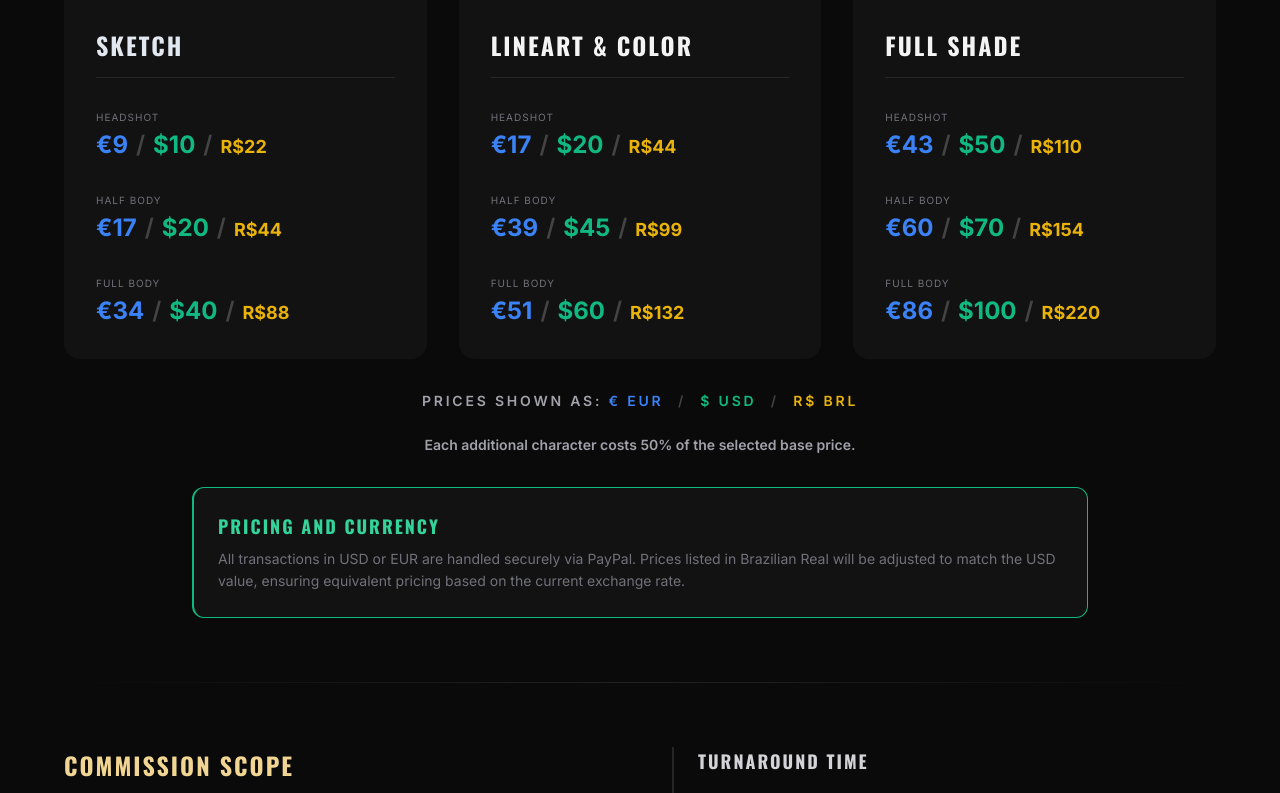
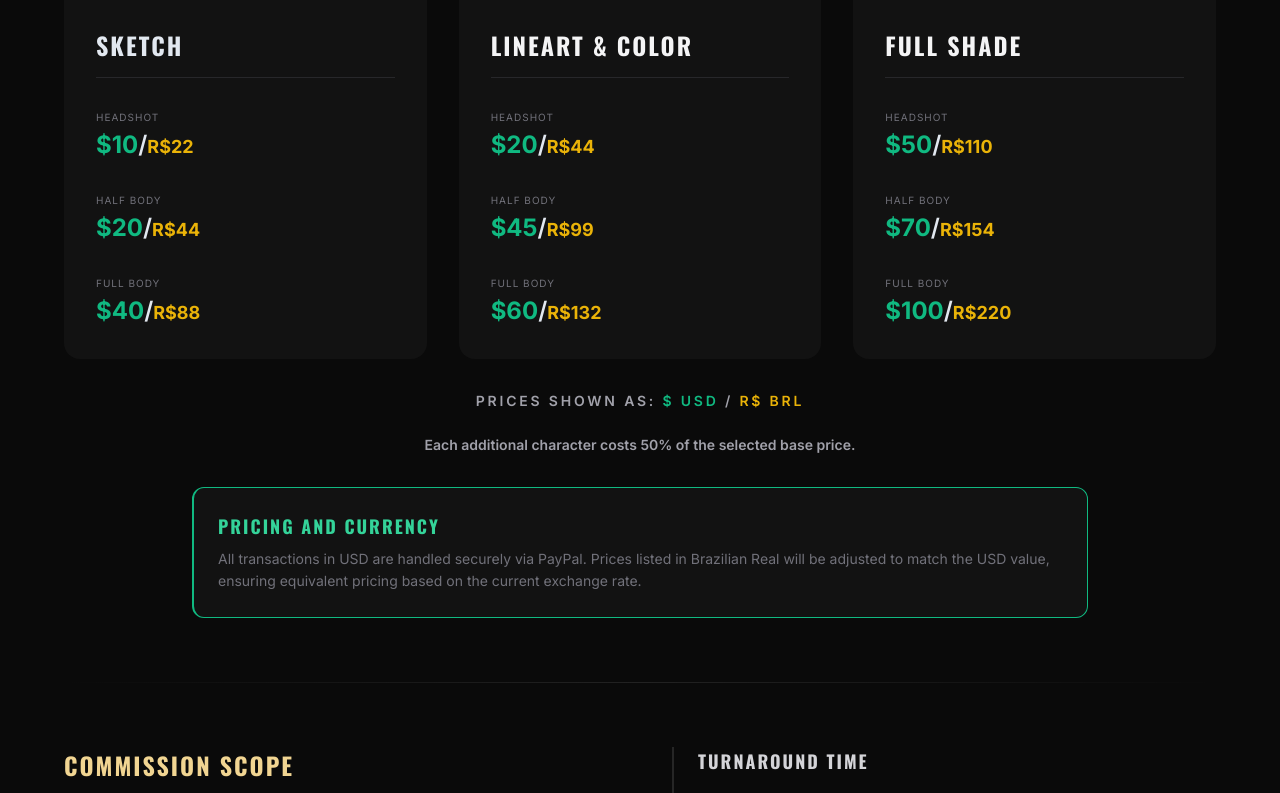
Before and after one commit to DomSTN/Commission-Page, a plain HTML site: page index.html in a window 1280 px wide. Shown: the part 715-1508 px from the top of the page. Drawn offline with nearby package versions, Linux system fonts and the light colour scheme.

Commit message:
Update index.html

```diff
--- a/index.html
+++ b/index.html
@@ -30,13 +30,6 @@
         }
         .price-text {
             color: #10b981;
-        }
-        .price-eur {
-            color: #3b82f6;
-        }
-        .price-divider {
-            color: #444;
-            margin: 0 8px;
         }
         .price-brl {
             color: #eab308;
@@ -277,19 +270,19 @@
                             <span class="text-[10px] text-zinc-500 uppercase tracking-widest mb-1"
                                   data-en="Headshot"
                                   data-pt="Busto">Headshot</span>
-                            <div class="text-2xl font-semibold"><span class="price-eur font-bold">€9</span><span class="price-divider">/</span><span class="price-text font-bold">$10</span><span class="price-divider">/</span><span class="price-brl text-lg font-bold">R$22</span></div>
+                            <div class="text-2xl font-semibold"><span class="price-text font-bold">$10</span><span class="price-divider">/</span><span class="price-brl text-lg font-bold">R$22</span></div>
                         </li>
                         <li class="flex flex-col">
                             <span class="text-[10px] text-zinc-500 uppercase tracking-widest mb-1"
                                   data-en="Half Body"
                                   data-pt="Meio Corpo">Half Body</span>
-                            <div class="text-2xl font-semibold"><span class="price-eur font-bold">€17</span><span class="price-divider">/</span><span class="price-text font-bold">$20</span><span class="price-divider">/</span><span class="price-brl text-lg font-bold">R$44</span></div>
+                            <div class="text-2xl font-semibold"><span class="price-text font-bold">$20</span><span class="price-divider">/</span><span class="price-brl text-lg font-bold">R$44</span></div>
                         </li>
                         <li class="flex flex-col">
                             <span class="text-[10px] text-zinc-500 uppercase tracking-widest mb-1"
                                   data-en="Full Body"
                                   data-pt="Corpo Inteiro">Full Body</span>
-                            <div class="text-2xl font-semibold"><span class="price-eur font-bold">€34</span><span class="price-divider">/</span><span class="price-text font-bold">$40</span><span class="price-divider">/</span><span class="price-brl text-lg font-bold">R$88</span></div>
+                            <div class="text-2xl font-semibold"><span class="price-text font-bold">$40</span><span class="price-divider">/</span><span class="price-brl text-lg font-bold">R$88</span></div>
                         </li>
                     </ul>
                 </div>
@@ -311,19 +304,19 @@
                             <span class="text-[10px] text-zinc-500 uppercase tracking-widest mb-1"
                                   data-en="Headshot"
                                   data-pt="Busto">Headshot</span>
-                            <div class="text-2xl font-semibold"><span class="price-eur font-bold">€17</span><span class="price-divider">/</span><span class="price-text font-bold">$20</span><span class="price-divider">/</span><span class="price-brl text-lg font-bold">R$44</span></div>
+                            <div class="text-2xl font-semibold"><span class="price-text font-bold">$20</span><span class="price-divider">/</span><span class="price-brl text-lg font-bold">R$44</span></div>
                         </li>
                         <li class="flex flex-col">
                             <span class="text-[10px] text-zinc-500 uppercase tracking-widest mb-1"
                                   data-en="Half Body"
                                   data-pt="Meio Corpo">Half Body</span>
-                            <div class="text-2xl font-semibold"><span class="price-eur font-bold">€39</span><span class="price-divider">/</span><span class="price-text font-bold">$45</span><span class="price-divider">/</span><span class="price-brl text-lg font-bold">R$99</span></div>
+                            <div class="text-2xl font-semibold"><span class="price-text font-bold">$45</span><span class="price-divider">/</span><span class="price-brl text-lg font-bold">R$99</span></div>
                         </li>
                         <li class="flex flex-col">
                             <span class="text-[10px] text-zinc-500 uppercase tracking-widest mb-1"
                                   data-en="Full Body"
                                   data-pt="Corpo Inteiro">Full Body</span>
-                            <div class="text-2xl font-semibold"><span class="price-eur font-bold">€51</span><span class="price-divider">/</span><span class="price-text font-bold">$60</span><span class="price-divider">/</span><span class="price-brl text-lg font-bold">R$132</span></div>
+                            <div class="text-2xl font-semibold"><span class="price-text font-bold">$60</span><span class="price-divider">/</span><span class="price-brl text-lg font-bold">R$132</span></div>
                         </li>
                     </ul>
                 </div>
@@ -345,19 +338,19 @@
                             <span class="text-[10px] text-zinc-500 uppercase tracking-widest mb-1"
                                   data-en="Headshot"
                                   data-pt="Busto">Headshot</span>
-                            <div class="text-2xl font-semibold"><span class="price-eur font-bold">€43</span><span class="price-divider">/</span><span class="price-text font-bold">$50</span><span class="price-divider">/</span><span class="price-brl text-lg font-bold">R$110</span></div>
+                            <div class="text-2xl font-semibold"><span class="price-text font-bold">$50</span><span class="price-divider">/</span><span class="price-brl text-lg font-bold">R$110</span></div>
                         </li>
                         <li class="flex flex-col">
                             <span class="text-[10px] text-zinc-500 uppercase tracking-widest mb-1"
                                   data-en="Half Body"
                                   data-pt="Meio Corpo">Half Body</span>
-                            <div class="text-2xl font-semibold"><span class="price-eur font-bold">€60</span><span class="price-divider">/</span><span class="price-text font-bold">$70</span><span class="price-divider">/</span><span class="price-brl text-lg font-bold">R$154</span></div>
+                            <div class="text-2xl font-semibold"><span class="price-text font-bold">$70</span><span class="price-divider">/</span><span class="price-brl text-lg font-bold">R$154</span></div>
                         </li>
                         <li class="flex flex-col">
                             <span class="text-[10px] text-zinc-500 uppercase tracking-widest mb-1"
                                   data-en="Full Body"
                                   data-pt="Corpo Inteiro">Full Body</span>
-                            <div class="text-2xl font-semibold"><span class="price-eur font-bold">€86</span><span class="price-divider">/</span><span class="price-text font-bold">$100</span><span class="price-divider">/</span><span class="price-brl text-lg font-bold">R$220</span></div>
+                            <div class="text-2xl font-semibold"><span class="price-text font-bold">$100</span><span class="price-divider">/</span><span class="price-brl text-lg font-bold">R$220</span></div>
                         </li>
                     </ul>
                 </div>
@@ -367,7 +360,7 @@
         <div class="max-w-4xl mx-auto mb-6 px-2 text-center">
             <p class="text-sm text-zinc-400 uppercase tracking-[0.2em] font-semibold">
                 <span data-en="Prices shown as:" data-pt="Preços exibidos como:">Prices shown as:</span>
-                <span class="price-eur">€ EUR</span> <span class="price-divider">/</span> <span class="price-text">$ USD</span> <span class="price-divider">/</span> <span class="price-brl">R$ BRL</span>
+                <span class="price-text">$ USD</span> <span class="price-divider">/</span> <span class="price-brl">R$ BRL</span>
             </p>
         </div>
 
@@ -385,9 +378,9 @@
                     data-en="Pricing and Currency"
                     data-pt="Preços e Moeda">Pricing and Currency</h4>
                 <p class="text-sm text-zinc-500 leading-relaxed"
-                   data-en="All transactions in USD or EUR are handled securely via PayPal. Prices listed in Brazilian Real will be adjusted to match the USD value, ensuring equivalent pricing based on the current exchange rate."
-                   data-pt="Todas as transações em USD ou EUR são feitas com segurança via PayPal. Os preços em Real Brasileiro serão ajustados para corresponder ao valor em USD, garantindo preços equivalentes com base na taxa de câmbio atual.">
-                    All transactions in USD or EUR are handled securely via PayPal. Prices listed in Brazilian Real will be adjusted to match the USD value, ensuring equivalent pricing based on the current exchange rate.
+                   data-en="All transactions in USD are handled securely via PayPal. Prices listed in Brazilian Real will be adjusted to match the USD value, ensuring equivalent pricing based on the current exchange rate."
+                   data-pt="Todas as transações em USD são feitas com segurança via PayPal. Os preços em Real Brasileiro serão ajustados para corresponder ao valor em USD, garantindo preços equivalentes com base na taxa de câmbio atual.">
+                    All transactions in USD are handled securely via PayPal. Prices listed in Brazilian Real will be adjusted to match the USD value, ensuring equivalent pricing based on the current exchange rate.
                 </p>
             </div>
         </div>
```
